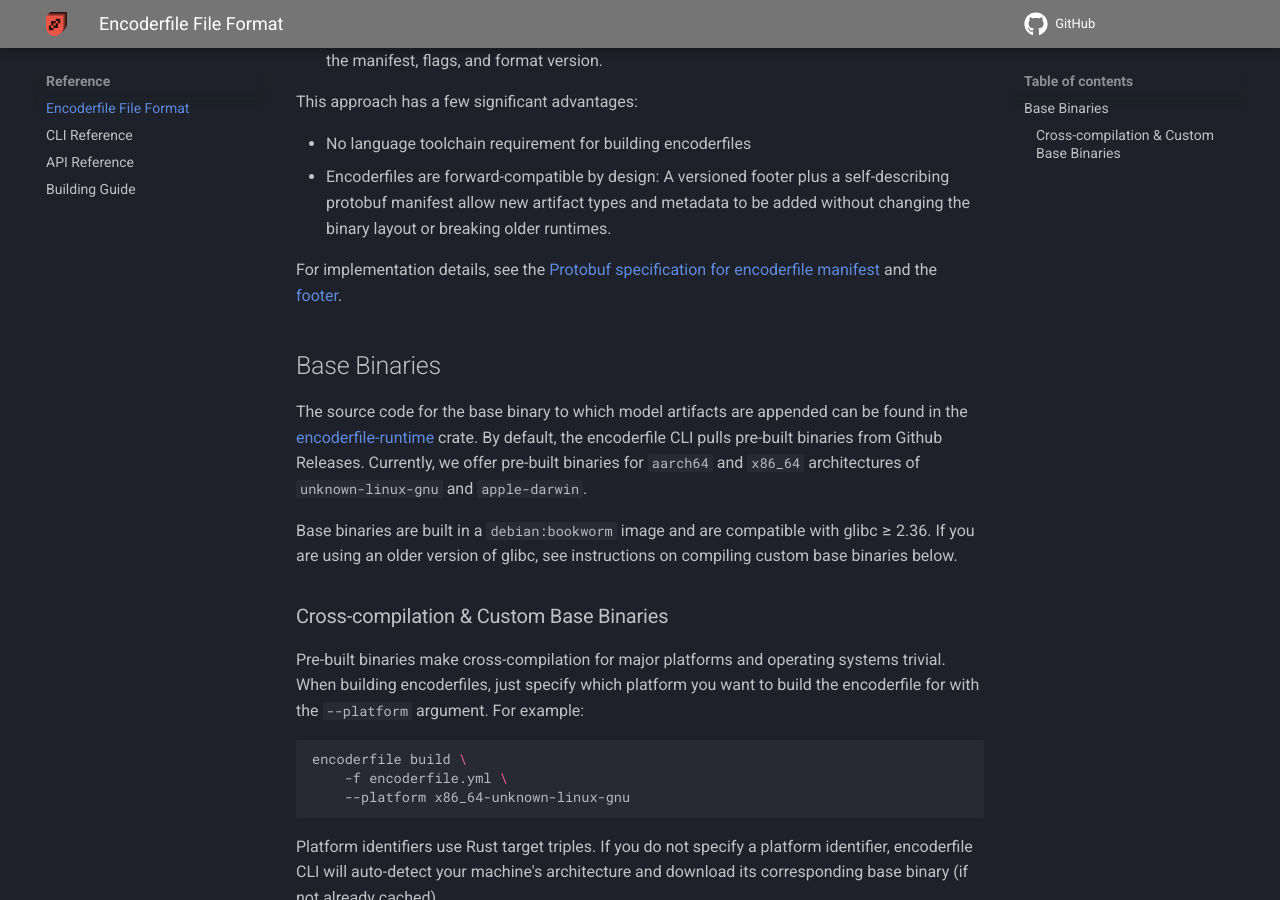
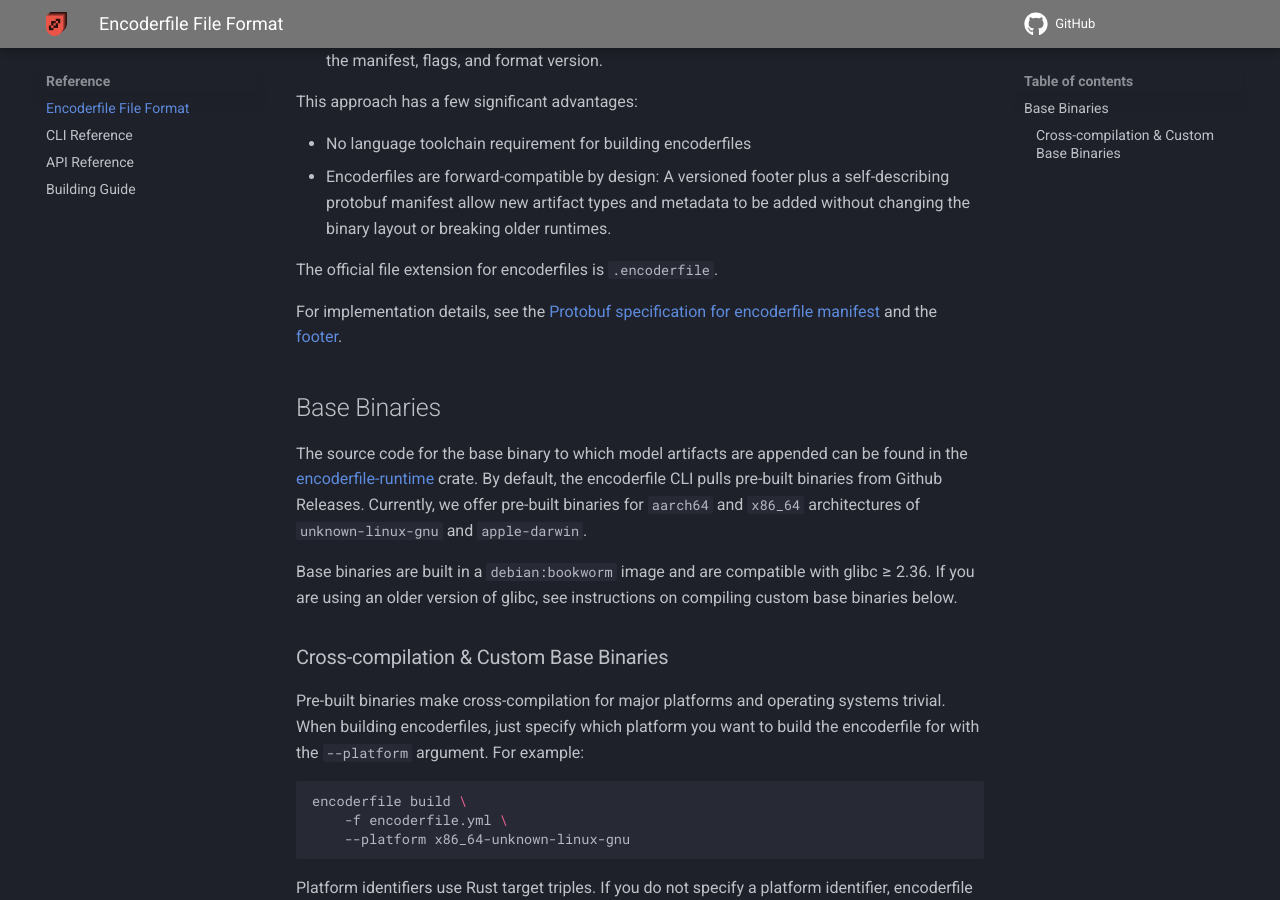
Before and after one commit to mozilla-ai/encoderfile, an MkDocs documentation site: the page built from docs/reference/file_format.md, in a window 1280 px wide and 900 px high, scrolled down 492 px. Built offline with MkDocs 1.6.1 and Material for MkDocs 9.7.7, drawn with Linux system fonts in a browser that asks for light colours; comment, search, counter and statistics services are not loaded.

Commit message:
add file extension specification

```diff
--- a/docs/reference/file_format.md
+++ b/docs/reference/file_format.md
@@ -13,6 +13,8 @@ This approach has a few significant advantages:
 
 - No language toolchain requirement for building encoderfiles
 - Encoderfiles are forward-compatible by design: A versioned footer plus a self-describing protobuf manifest allow new artifact types and metadata to be added without changing the binary layout or breaking older runtimes.
+
+The official file extension for encoderfiles is `.encoderfile`.
 
 For implementation details, see the [Protobuf specification for encoderfile manifest](https://github.com/mozilla-ai/encoderfile/blob/main/encoderfile/proto/manifest.proto) and the [footer](https://github.com/mozilla-ai/encoderfile/blob/main/encoderfile/src/format/footer.rs).
 
```
